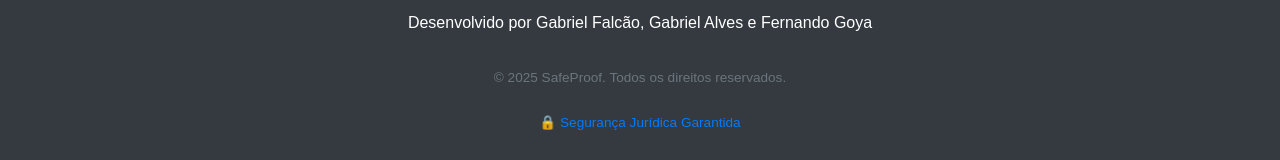
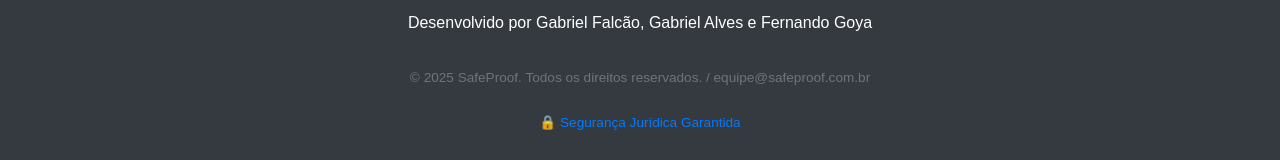
Before and after one commit to GabrielFS13/safeproof_front, a React (Create React App) app: page / in a window 1280 px wide. Shown: the part 2971-3131 px from the top of the page. Built offline with nearby package versions, Linux system fonts and the light colour scheme; no server answers.

Commit message:
Update HomePage.jsx

```diff
--- a/src/pages/HomePage.jsx
+++ b/src/pages/HomePage.jsx
@@ -106,7 +106,7 @@
                         Desenvolvido por Gabriel Falcão, Gabriel Alves e Fernando Goya
                     </p>
                     <p className="copyright">
-                        &copy; {currentYear} SafeProof. Todos os direitos reservados.
+                        &copy; {currentYear} SafeProof. Todos os direitos reservados. / equipe@safeproof.com.br
                     </p>
                     <p className="security-badge">🔒 Segurança Jurídica Garantida</p>
                 </div>
```
